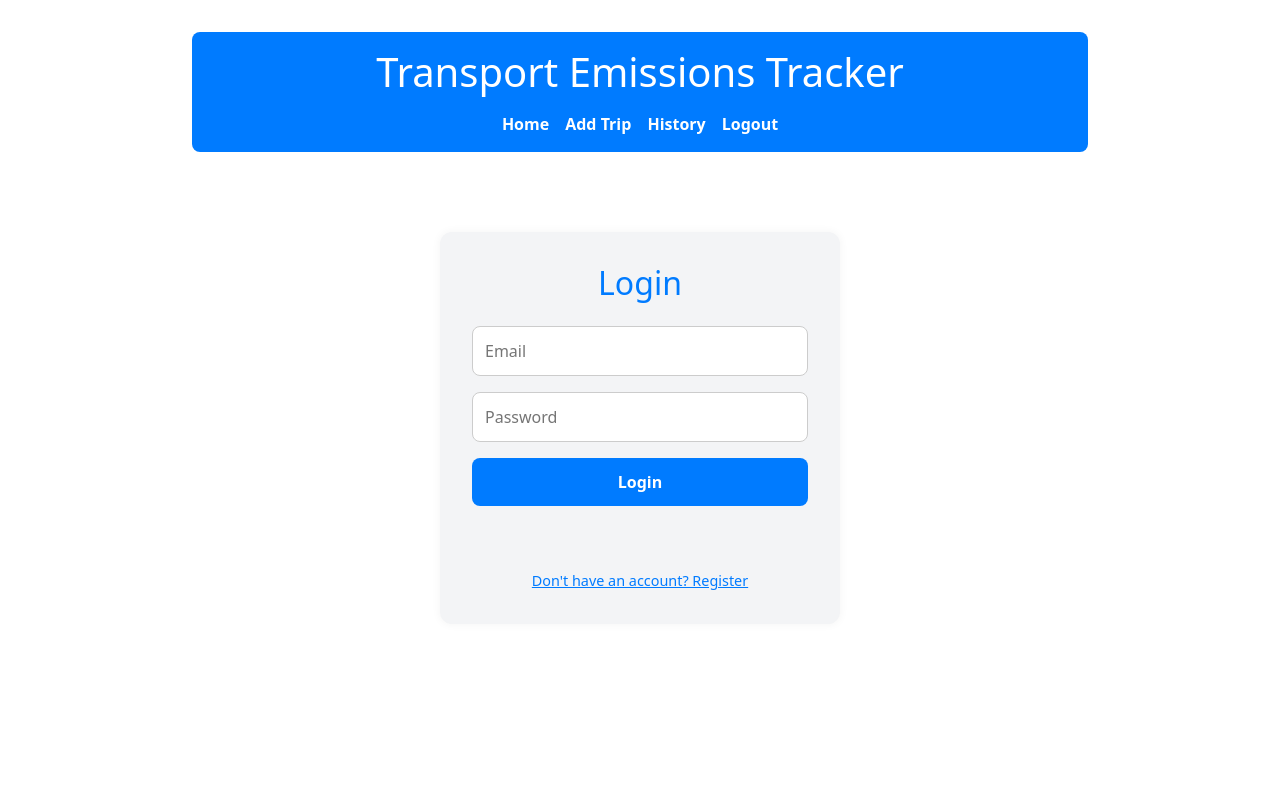
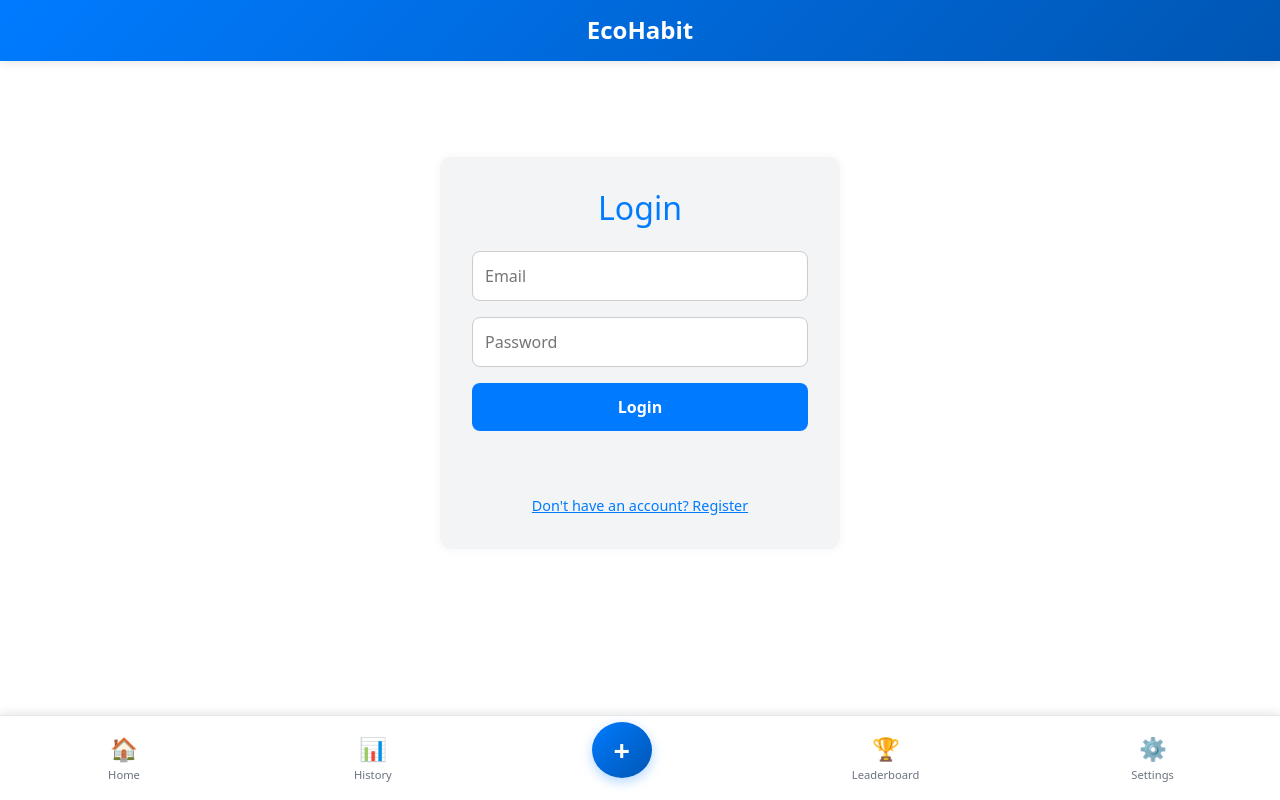
Before and after one commit to Prez8486/EmissionsCalculator, a Vue app: page /#/ in a window 1280 px wide. Built offline with nearby package versions, Linux system fonts and the light colour scheme; sample sign-in values are in the browser's storage; what chartjs-plugin-datalabels would draw is missing.

Commit message:
Overhauled Authentication, added redirect to login when new account created. Added bottom navigation and leaderboard page.

```diff
--- a/capacitor.config.json
+++ b/capacitor.config.json
@@ -1,5 +1,5 @@
 {
-  "appId": "com.example.app",
+  "appId": "com.pungoolie.ecotracker",
   "appName": "emissionscalculator",
   "webDir": "dist"
 }
--- a/src/App.vue
+++ b/src/App.vue
@@ -1,31 +1,69 @@
 <template>
   <div id="app">
-    <header>
-      <h1>Transport Emissions Tracker</h1>
-      <button class="menu-toggle" @click="toggleMenu">
-        ☰
-      </button>
-      <nav :class="{ open: menuOpen }">
-        <template v-if="isLoggedIn">
-          <router-link to="/home" @click="closeMenu">Home</router-link>
-          <router-link to="/select-mode" @click="closeMenu">Add Trip</router-link>
-          <router-link to="/history" @click="closeMenu">History</router-link>
-          <a href="#" @click.prevent="logout">Logout</a>
-        </template>
-        <template v-else>
-          <router-link to="/login" @click="closeMenu">Login</router-link>
-          <router-link to="/register" @click="closeMenu">Register</router-link>
-        </template>
-      </nav>
+    <!-- Header - simplified, no navigation -->
+    <header v-if="isLoggedIn">
+      <h1>EcoHabit</h1>
     </header>
 
-    <main>
+    <!-- Main content area -->
+    <main :class="{ 'with-bottom-nav': isLoggedIn }">
       <router-view />
     </main>
 
+    <!-- Bottom Navigation Bar - only shown when logged in -->
+    <nav v-if="isLoggedIn" class="bottom-nav">
+      <router-link to="/home" class="nav-item" active-class="active">
+        <div class="nav-icon">🏠</div>
+        <span class="nav-label">Home</span>
+      </router-link>
+
+      <router-link to="/history" class="nav-item" active-class="active">
+        <div class="nav-icon">📊</div>
+        <span class="nav-label">History</span>
+      </router-link>
+
+      <!-- Center Add Trip Button -->
+      <router-link to="/select-mode" class="nav-item center-button" active-class="active">
+        <div class="center-icon">+</div>
+      </router-link>
+
+      <router-link to="/leaderboard" class="nav-item" active-class="active">
+        <div class="nav-icon">🏆</div>
+        <span class="nav-label">Leaderboard</span>
+      </router-link>
+
+      <button @click="showSettings = true" class="nav-item settings-btn">
+        <div class="nav-icon">⚙️</div>
+        <span class="nav-label">Settings</span>
+      </button>
+    </nav>
+
+    <!-- Settings Modal/Overlay -->
+    <div v-if="showSettings" class="settings-overlay" @click="showSettings = false">
+      <div class="settings-modal" @click.stop>
+        <div class="settings-header">
+          <h3>Settings</h3>
+          <button @click="showSettings = false" class="close-btn">×</button>
+        </div>
+        <div class="settings-content">
+          <button @click="logout" class="settings-option logout-btn">
+            <span class="option-icon">🚪</span>
+            <span>Logout</span>
+          </button>
+          <button class="settings-option" disabled>
+            <span class="option-icon">🌙</span>
+            <span>Dark Mode (Coming Soon)</span>
+          </button>
+          <button class="settings-option" disabled>
+            <span class="option-icon">📍</span>
+            <span>Location Settings (Coming Soon)</span>
+          </button>
+        </div>
+      </div>
+    </div>
 
     <!-- Android-only footer -->
-    <footer v-if="isAndroid" class="android-footer">
+    <footer v-if="isAndroid && !isLoggedIn" class="android-footer">
       <p>📱 Android App - EcoHabit</p>
     </footer>
   </div>
@@ -37,8 +75,8 @@
     data() {
       return {
         isLoggedIn: false,
-        menuOpen: false,
-        isAndroid: false
+        isAndroid: false,
+        showSettings: false
       };
     },
     methods: {
@@ -48,13 +86,8 @@
       logout() {
         localStorage.removeItem('token');
         this.isLoggedIn = false;
+        this.showSettings = false;
         this.$router.push('/login');
-      },
-      toggleMenu() {
-        this.menuOpen = !this.menuOpen;
-      },
-      closeMenu() {
-        this.menuOpen = false;
       }
     },
     created() {
@@ -67,7 +100,7 @@
     watch: {
       '$route'() {
         this.checkAuth();
-        this.closeMenu();
+        this.showSettings = false; // Close settings when navigating
       }
     }
   };
@@ -81,71 +114,221 @@
   }
 
   #app {
-    padding: 1rem;
-    max-width: 960px;
-    margin: auto;
+    min-height: 100vh;
+    display: flex;
+    flex-direction: column;
   }
 
   header {
-    background-color: #007bff;
+    background: linear-gradient(135deg, #007bff, #0056b3);
     color: white;
     padding: 1rem;
-    border-radius: 8px;
-    position: relative;
     text-align: center;
+    box-shadow: 0 2px 10px rgba(0,0,0,0.1);
   }
 
-  .menu-toggle {
-    display: none;
-    position: absolute;
-    top: 1rem;
-    right: 1rem;
+  header h1 {
+    margin: 0;
+    font-size: 1.5rem;
+    font-weight: 600;
+  }
+
+  main {
+    flex: 1;
+    padding: 1rem;
+    max-width: 960px;
+    margin: 0 auto;
+    width: 100%;
+    box-sizing: border-box;
+  }
+
+  main.with-bottom-nav {
+    padding-bottom: 80px; /* Account for bottom nav height */
+  }
+
+  /* Bottom Navigation Styles */
+  .bottom-nav {
+    position: fixed;
+    bottom: 0;
+    left: 0;
+    right: 0;
+    background: white;
+    display: flex;
+    justify-content: space-around;
+    align-items: center;
+    padding: 8px 0;
+    box-shadow: 0 -2px 10px rgba(0,0,0,0.1);
+    border-top: 1px solid #e5e7eb;
+    z-index: 1000;
+  }
+
+  .nav-item {
+    display: flex;
+    flex-direction: column;
+    align-items: center;
+    text-decoration: none;
+    color: #6b7280;
+    transition: all 0.2s ease;
+    padding: 8px 12px;
+    border-radius: 12px;
+    min-width: 60px;
     background: none;
     border: none;
-    font-size: 1.8rem;
-    color: white;
     cursor: pointer;
+    font-family: inherit;
   }
 
-  nav {
-    margin-top: 1rem;
-    display: flex;
-    justify-content: center;
-    flex-wrap: wrap;
-    gap: 1rem;
-    transition: max-height 0.3s ease-out;
+  .nav-item:hover {
+    color: #007bff;
+    background-color: #f8fafc;
   }
 
-    nav a {
+  .nav-item.active {
+    color: #007bff;
+    background-color: #eff6ff;
+  }
+
+  .nav-icon {
+    font-size: 1.4rem;
+    margin-bottom: 2px;
+  }
+
+  .nav-label {
+    font-size: 0.7rem;
+    font-weight: 500;
+  }
+
+  /* Center Add Button */
+  .center-button {
+    background: linear-gradient(135deg, #007bff, #0056b3);
     color: white;
-      text-decoration: none;
+    border-radius: 50%;
+    width: 56px;
+    height: 56px;
+    display: flex;
+    align-items: center;
+    justify-content: center;
+    box-shadow: 0 4px 12px rgba(0, 123, 255, 0.3);
+    transform: translateY(-8px);
+  }
+
+  .center-button:hover {
+    background: linear-gradient(135deg, #0056b3, #004494);
+    color: white;
+    transform: translateY(-10px);
+    box-shadow: 0 6px 16px rgba(0, 123, 255, 0.4);
+  }
+
+  .center-button.active {
+    background: linear-gradient(135deg, #0056b3, #004494);
+    color: white;
+  }
+
+  .center-icon {
+    font-size: 1.8rem;
     font-weight: bold;
   }
 
-      nav a.router-link-active {
-        text-decoration: underline;
+  /* Settings Modal */
+  .settings-overlay {
+    position: fixed;
+    top: 0;
+    left: 0;
+    right: 0;
+    bottom: 0;
+    background: rgba(0,0,0,0.5);
+    display: flex;
+    align-items: flex-end;
+    z-index: 2000;
   }
 
-  @media (max-width: 768px) {
-    .menu-toggle {
-      display: block;
+  .settings-modal {
+    background: white;
+    width: 100%;
+    border-radius: 16px 16px 0 0;
+    max-height: 50vh;
+    animation: slideUp 0.3s ease-out;
   }
 
-    nav {
-      flex-direction: column;
-      align-items: center;
-      max-height: 0;
-      overflow: hidden;
+  @keyframes slideUp {
+    from {
+      transform: translateY(100%);
     }
-
-      nav.open {
-        max-height: 300px;
-        margin-top: 1rem;
+    to {
+      transform: translateY(0);
     }
   }
 
-  main {
-    margin-top: 2rem;
+  .settings-header {
+    display: flex;
+    justify-content: space-between;
+    align-items: center;
+    padding: 1rem 1.5rem;
+    border-bottom: 1px solid #e5e7eb;
+  }
+
+  .settings-header h3 {
+    margin: 0;
+    color: #111827;
+  }
+
+  .close-btn {
+    background: none;
+    border: none;
+    font-size: 1.5rem;
+    color: #6b7280;
+    cursor: pointer;
+    width: 32px;
+    height: 32px;
+    display: flex;
+    align-items: center;
+    justify-content: center;
+    border-radius: 50%;
+  }
+
+  .close-btn:hover {
+    background-color: #f3f4f6;
+  }
+
+  .settings-content {
+    padding: 1rem;
+  }
+
+  .settings-option {
+    display: flex;
+    align-items: center;
+    width: 100%;
+    padding: 1rem;
+    border: none;
+    background: none;
+    text-align: left;
+    border-radius: 8px;
+    cursor: pointer;
+    transition: background-color 0.2s;
+    font-size: 1rem;
+    margin-bottom: 0.5rem;
+  }
+
+  .settings-option:hover:not(:disabled) {
+    background-color: #f3f4f6;
+  }
+
+  .settings-option:disabled {
+    opacity: 0.5;
+    cursor: not-allowed;
+  }
+
+  .option-icon {
+    margin-right: 0.75rem;
+    font-size: 1.2rem;
+  }
+
+  .logout-btn {
+    color: #dc2626;
+  }
+
+  .logout-btn:hover {
+    background-color: #fef2f2;
   }
 
   .android-footer {
@@ -154,6 +337,26 @@
     padding: 1rem;
     text-align: center;
     border-radius: 8px;
-    margin-top: 2rem;
+    margin: 1rem;
+  }
+
+  /* Responsive adjustments */
+  @media (max-width: 480px) {
+    .nav-label {
+      font-size: 0.65rem;
+    }
+
+    .nav-icon {
+      font-size: 1.2rem;
+    }
+
+    .center-button {
+      width: 50px;
+      height: 50px;
+    }
+
+    .center-icon {
+      font-size: 1.6rem;
+    }
   }
 </style>
--- a/src/components/Login.vue
+++ b/src/components/Login.vue
@@ -5,7 +5,7 @@
       <input v-model="email" type="email" placeholder="Email" required />
       <input v-model="password" type="password" placeholder="Password" required />
       <button type="submit">Login</button>
-      <p class="message">{{ message }}</p>
+      <p class="message" :style="{ color: showToast ? '#28a745' : '#dc3545' }">{{ message }}</p>
     </form>
     <router-link class="link" to="/register">Don't have an account? Register</router-link>
   </div>
@@ -16,8 +16,22 @@
       return {
         email: '',
         password: '',
-        message: ''
+        message: '',
+        showToast: false
       };
+    },
+    mounted(){
+      //show toast if registration successful
+      if (this.$route.query.created === 'true') {
+        this.message = 'Account created!';
+        this.showToast = true;
+
+        setTimeout(() => {
+          this.message = '';
+          this.showToast = false;
+          this.$router.replace({ path: this.$route.path }); // clear the ?created=true
+        }, 5000);
+      }
     },
     methods: {
       async login() {
--- a/src/components/Register.vue
+++ b/src/components/Register.vue
@@ -39,7 +39,7 @@
           const data = await res.json();
           if (data.message) {
             this.message = "Registration successful!";
-            this.$router.push('/login');
+            this.$router.push({ path: '/login', query: { created: 'true' } });
           } else {
             this.message = data.error || "Registration failed.";
           }
```
Also changed, not shown: package.json (+5 -3 lines), 2 other files (tests, documents, lock files or other folders). Lines whose indentation alone changed are shown as unchanged.
